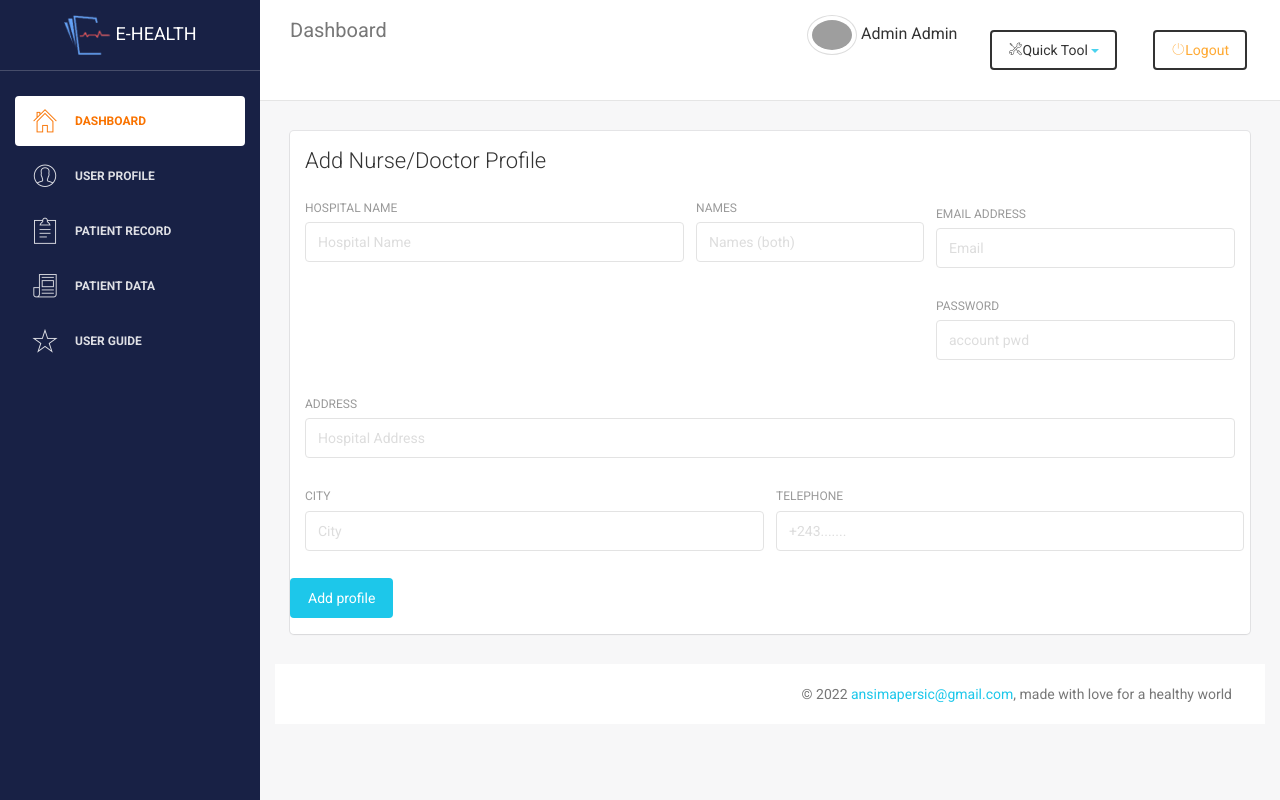
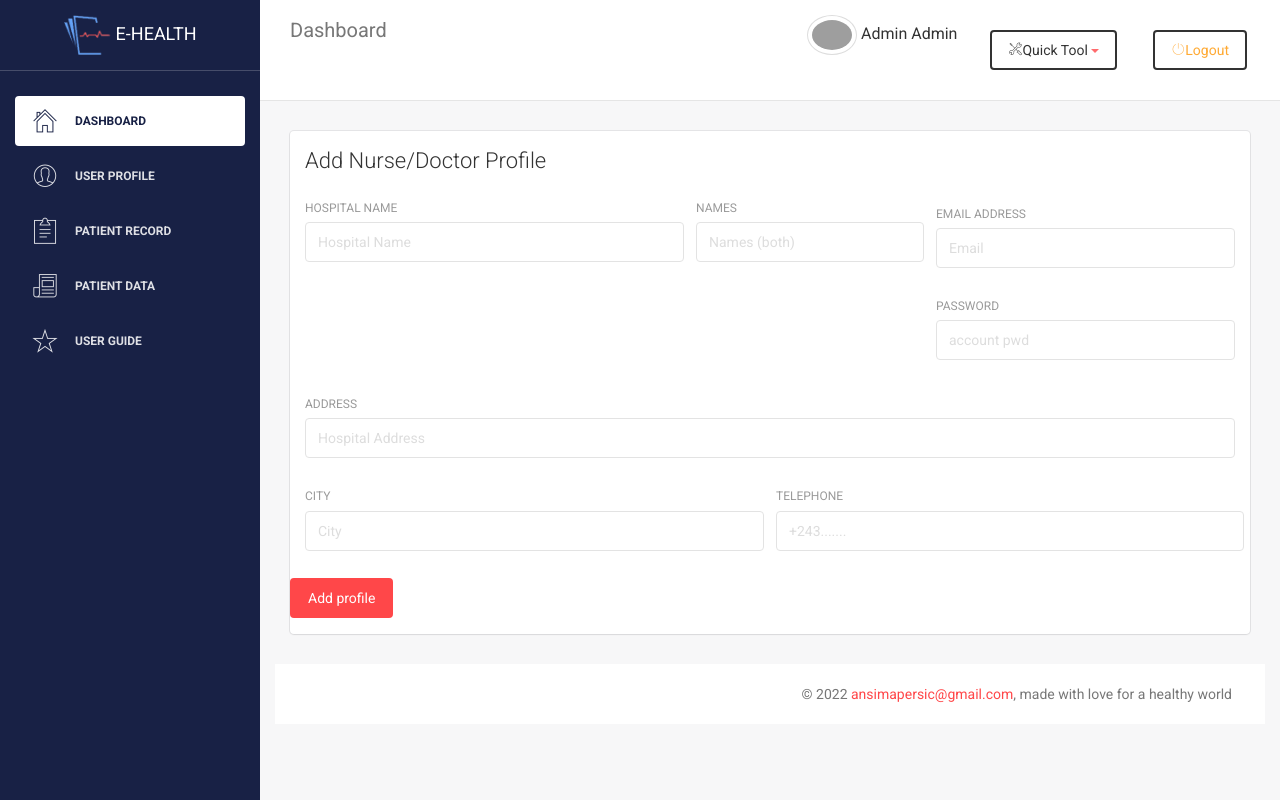
Before and after one commit to ElvisAns/smarthealthcare, a PHP site: page /add_medical.php in a window 1280 px wide. Run offline with PHP 8.4, Linux system fonts and the light colour scheme; a user stored in the database is signed in; some libraries are stand-ins or nearby versions; grey boxes are pictures that could not be loaded.

Commit message:
REFIX Dashboard

```diff
--- a/assets/css/light-bootstrap-dashboard.css
+++ b/assets/css/light-bootstrap-dashboard.css
@@ -1,4 +1,7 @@
-
+:root{
+    --secondary-color:#182145;
+    --primary-color:#ff4749;
+}
 @keyframes spin {
     from {
         transform: rotate(0deg);
@@ -148,11 +151,11 @@ body {
 }
 
 a {
-    color: #1DC7EA;
+    color: var(--primary-color);
 }
 
 a:hover, a:focus {
-    color: #42d0ed;
+    color: var(--primary-color);
     text-decoration: none;
 }
 
@@ -316,7 +319,7 @@ input:focus {
 }
 
 .sidebar .nav li.active > a {
-    color: #F97300;
+    color: var(--secondary-color);
     opacity: 1;
     background: #FFFFFF;
 }
@@ -693,15 +696,15 @@ fieldset[disabled] .btn-success.active {
 }
 
 .btn-info {
-    border-color: #1DC7EA;
-    color: #1DC7EA;
+    border-color: var(--primary-color);
+    color: var(--primary-color);
 }
 
 .btn-info:hover, .btn-info:focus, .btn-info:active, .btn-info.active,
 .open > .btn-info.dropdown-toggle {
     background-color: transparent;
-    color: #42d0ed;
-    border-color: #42d0ed;
+    color: var(--primary-color);
+    border-color: var(--primary-color);
 }
 
 .btn-info.disabled, .btn-info.disabled:hover, .btn-info.disabled:focus, .btn-info.disabled.focus, .btn-info.disabled:active, .btn-info.disabled.active, .btn-info:disabled, .btn-info:disabled:hover, .btn-info:disabled:focus, .btn-info:disabled.focus, .btn-info:disabled:active, .btn-info:disabled.active, .btn-info[disabled], .btn-info[disabled]:hover, .btn-info[disabled]:focus, .btn-info[disabled].focus, .btn-info[disabled]:active, .btn-info[disabled].active,
@@ -712,19 +715,19 @@ fieldset[disabled] .btn-info.focus,
 fieldset[disabled] .btn-info:active,
 fieldset[disabled] .btn-info.active {
     background-color: transparent;
-    border-color: #1DC7EA;
+    border-color: var(--primary-color);
 }
 
 .btn-info.btn-fill {
     color: #FFFFFF;
-    background-color: #1DC7EA;
+    background-color: var(--primary-color);
     opacity: 1;
     filter: alpha(opacity=100);
 }
 
 .btn-info.btn-fill:hover, .btn-info.btn-fill:focus, .btn-info.btn-fill:active, .btn-info.btn-fill.active,
 .open > .btn-info.btn-fill.dropdown-toggle {
-    background-color: #42d0ed;
+    background-color: var(--primary-color);
     color: #FFFFFF;
 }
 
@@ -733,7 +736,7 @@ fieldset[disabled] .btn-info.active {
 }
 
 .btn-info .caret {
-    border-top-color: #1DC7EA;
+    border-top-color: var(--primary-color);
 }
 
 .btn-warning {
```
Also changed, not shown: other parts of assets/css/light-bootstrap-dashboard.css (+20 -20 lines).
